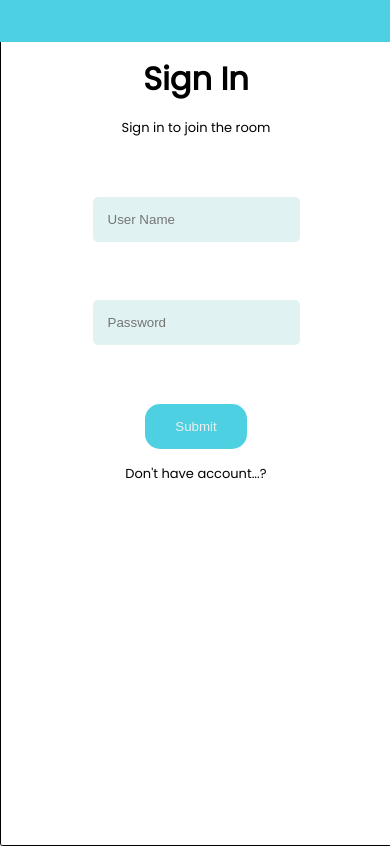
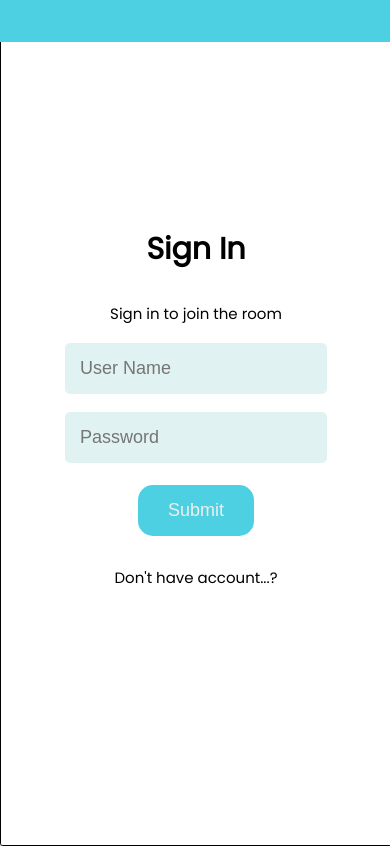
Before and after one commit to RiadHossain43/ece_chat, a PHP site: page /login.html in a window 390 px wide. Run offline with PHP 8.4, Linux system fonts and the light colour scheme; some libraries are stand-ins or nearby versions.

Commit message:
login update

```diff
--- a/assets/login.css
+++ b/assets/login.css
@@ -1,7 +1,9 @@
+*{
+    margin: 0;
+    padding: 0;
+}
 body
 {
-	margin: 0;
-    padding: 0;
     background : #eee;
     font-family: 'Poppins', sans-serif;
 }
@@ -86,7 +88,8 @@ body
     height: 100%;
     display: flex;
     flex-direction: column;
-    display: visible;
+    justify-content: center;
+    align-items: center;
     transition: 1s;
 }
 .signup_form
@@ -97,21 +100,21 @@ body
 {
     left: 0;
 }
-#create_ac{
+#create_ac,#already_hv{
     display: none;
-    margin:4% auto;
 }
 .form input
 {
-    margin: 15% auto 0% auto;
+    margin-top: 1em;
     padding: 15px;
     border-radius: 5px;
     border: none;
     background: #E0F2F1;
+    font-size: 18px;
 }
 .form button
 {
-    margin: 15% auto 0% auto;
+    margin-top: 1.2em;
     padding: 15px 30px;
     border-radius: 15px;
     outline: none;
@@ -120,15 +123,15 @@ body
     color: #eee;
     background-color: #4DD0E1;
     cursor: pointer;
+    font-size: 18px;
 }
 .form h1
 {
-    margin: 10% auto 0% auto;
-    padding: 15px;
-    background: transparent;
+    margin-bottom:1em;
+    font-size: 30px;
 }
 .form p{
-    font-size: 13px;
+    font-size: 15px;
     margin: 0 auto;
 }
 .content
@@ -137,11 +140,11 @@ body
     width: 100%;
     height: 100%;
     background-image: linear-gradient(to top right, #4DD0E1 , #80DEEA);
-    top: 45%;
-    transform: translateY(-45%);
-    display: visible;
+    display: flex;
+    flex-direction: column;
+    justify-content: center;
+    align-items: center;
     transition: 1s;
-
 }
 .signin_content
 {
@@ -153,16 +156,15 @@ body
 }
 .greetings
 {
-    margin: 30% auto 0% auto;
-    font-size: 25px;
+    font-size: 30px;
     text-align: center;
     background: transparent;
     color:white;
 }
 .form_text
 {
-    margin: 10% 10% 0% 10%;
-    font-size: 13px;
+    margin: 1.5em 2em;
+    font-size: 15px;
     text-align: center;
     background: transparent;
     color: white;
@@ -170,10 +172,7 @@ body
 .cng_btn
 {
     position: relative;
-    margin: 15% auto 0% auto;
-    font-size: 14px;
-    left: 50%;
-    transform: translateX(-50%);
+    font-size: 18px;
     padding: 17px 50px;
     outline: none;
     border: 1px solid black;
@@ -189,7 +188,7 @@ body
     right: -100%;
 }
 
-@media screen and (max-width: 700px) {
+@media screen and (max-width: 900px) {
 
     #container
     {
@@ -208,20 +207,58 @@ body
         overflow: hidden;
         z-index: 3;
     }
+
+    /* .signup_form
+{
+    right: 0;
+}
+.signin_content
+{
+    right: 0;
+}
+.signin_form
+{
+    left: 0;
+}
+.signup_content
+{
+    left: 0;
+} */
+
+.signup_form
+{
+    right: 0%;
+}
+.signin_content
+{
+    right: 0%;
+}
+.signin_form
+{
+    left:100%;
+}
+.signup_content
+{
+    left:0%;
+}
+
     #signin
     {
-        position: relative;
+        position: absolute;
         width: 100%;
         height: 100%;
+        left:-100%;
     }
     #signup
     {
-       display: none;
+        position: absolute;
+        width: 100%;
+        height:100%;
+        left:100%;
     }
-    #create_ac{
-        display: inline-block;
-        margin:4% auto;
+    #create_ac,#already_hv{
+        display: block;
+        margin:2em;
+        cursor: pointer;
     }
-
-
 }
--- a/assets/login.js
+++ b/assets/login.js
@@ -1,4 +1,3 @@
-
 const signup_btn = document.getElementById('signup_btn');
 const signin_btn = document.getElementById('signin_btn');
 const signin_cont = document.getElementById('signin_content');
@@ -8,27 +7,49 @@ const signin_form = document.getElementById('signin_form');
 const submit = document.getElementsByClassName('Submit');
 const sign_in_user = document.getElementById('sign_in_user');
 const password = document.getElementById('password');
+const create_ac = document.getElementById('create_ac');
+const already_hv = document.getElementById('already_hv');
 
-
-signup_btn.addEventListener('click',(e)=>{
+if (window.innerWidth >= 900) {
+    signup_btn.addEventListener('click', (e) => {
         signup_cont.classList.remove('left_shift');
         signin_form.classList.add('left_shift');
         signup_form.classList.remove('right_shift');
         signin_cont.classList.add('right_shift');
     });
 
-signin_btn.addEventListener('click',(e)=>{
+    signin_btn.addEventListener('click', (e) => {
         signup_cont.classList.add('left_shift');
         signin_form.classList.remove('left_shift');
         signup_form.classList.add('right_shift');
         signin_cont.classList.remove('right_shift');
     });
+}
 
+if (window.innerWidth < 900) {
+    signup_cont.classList.remove('left_shift');
+    signup_form.classList.remove('right_shift');
 
+    create_ac.addEventListener('click', (e) => {
+        signin_form.style.left = '0';
+        signin_cont.style.right = '100%';
+    });
+    already_hv.addEventListener('click', (e) => {
+        signup_form.style.right = '0';
+        signup_cont.style.left = '100%';
+    });
+    signup_btn.addEventListener('click', (e)=>{
+        signin_cont.style.right = '0%';
+        signup_form.style.right = '100%';
+    });
+    signin_btn.addEventListener('click', (e)=>{
+        signin_form.style.left = '100%';
+        signup_cont.style.left = '0%';
+    });
+}
 
-for(var i =0 ;i < submit.length ;i++)
-{
-    submit[i].addEventListener('click',(e)=>{
+for (var i = 0; i < submit.length; i++) {
+    submit[i].addEventListener('click', (e)=>{
         e.target.parentElement.submit();
     });
 }
--- a/login.html
+++ b/login.html
@@ -3,7 +3,7 @@
 <head>
 	<title></title>
 	<link rel="stylesheet" href="https://fonts.googleapis.com/css?family=Poppins&display=swap">
-	<link rel="stylesheet" type="text/css" href="/assets/login.css">
+	<link rel="stylesheet" type="text/css" href="./assets/login.css">
 
 	<meta name="viewport" content="width=device-width,initial-scale=1.0">
     <script src="https://kit.fontawesome.com/426991ed3e.js" crossorigin="anonymous"></script>
@@ -33,7 +33,7 @@
                 <input type="text" name="username" id="sign_in_user" class="user_name" placeholder="User Name">
                 <input type="password" name="password" id="password" placeholder="Password">
                 <button class="Submit" type="button">Submit</button>
-                <p id='create_ac'>Don't have account...?</p>
+                <p id="create_ac">Don't have account...?</p>
             </form>
             <div class="content signup_content left_shift" id="signup_content">
                 <h3 class="greetings">Already Have One ?</h3>
@@ -48,6 +48,7 @@
                 <input type="text" id="sign_up_user" class="user_name" placeholder="Put a user name here">
                 <input type="text" class="gmail" placeholder="Put a valid gmail id here">
                 <button class="Submit" type="button">Submit</button>
+                <p id="already_hv">Have and old account.?</p>
             </form>
             <div class="content signin_content" id="signin_content">
                 <h3 class="greetings">Hi Friend !</h3>
@@ -56,6 +57,6 @@
             </div>
         </div>
     </div>
-    <script defer type="text/javascript" src="/assets/login.js"></script>
+    <script defer type="text/javascript" src="./assets/login.js"></script>
 </body>
 </html>
```
Lines whose indentation alone changed are shown as unchanged.
